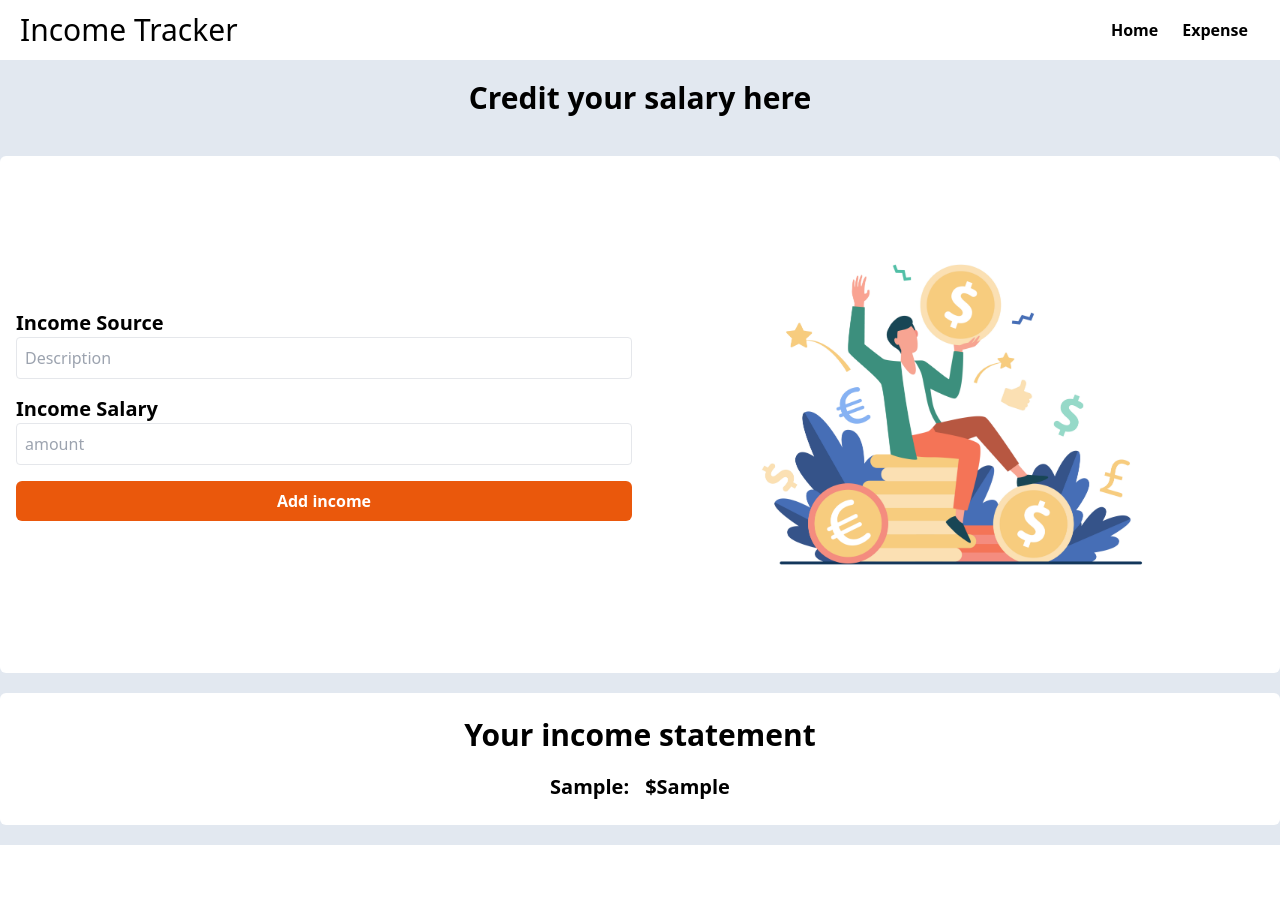
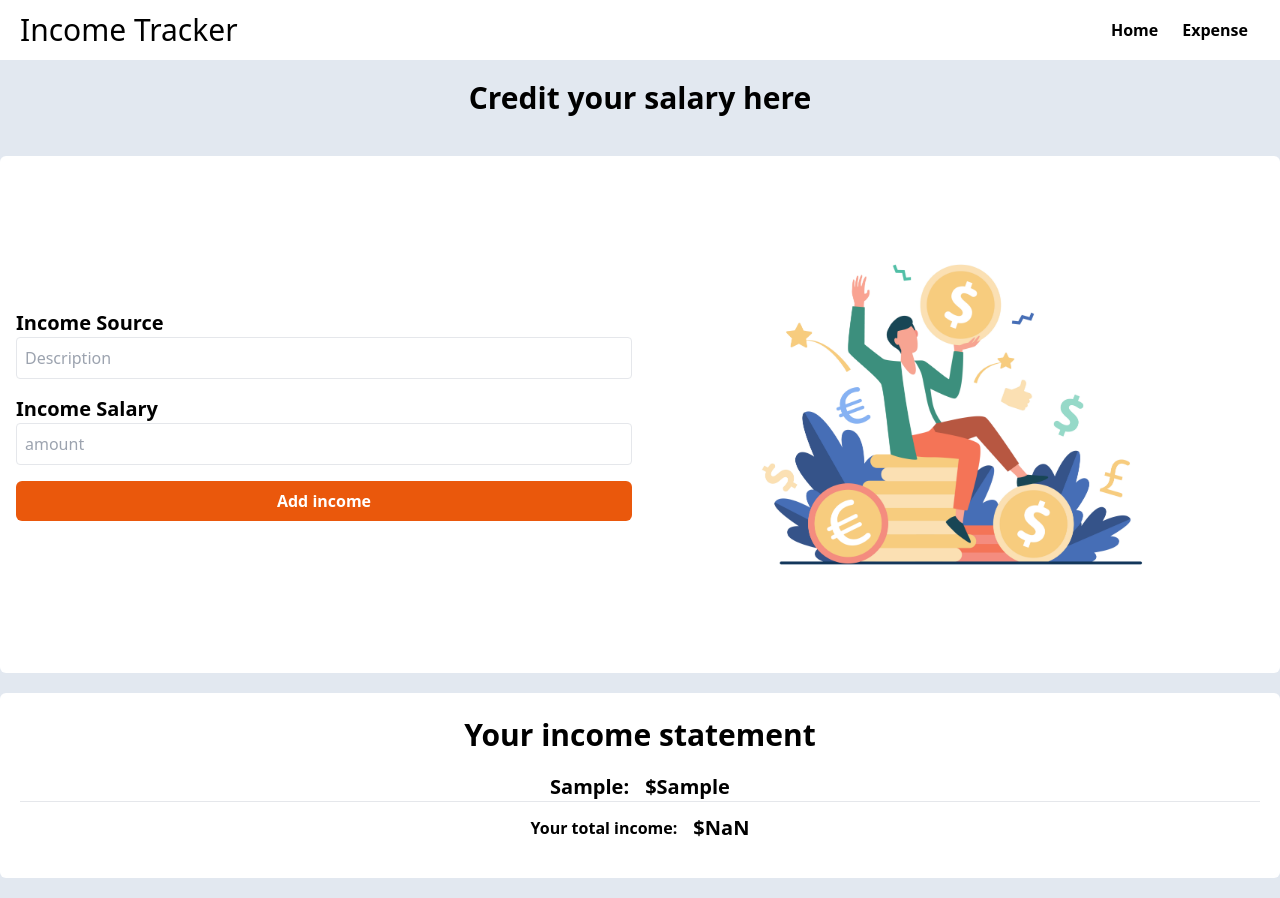
Before and after one commit to AbuRaihan1/sallery-tracking, a React (Create React App) app: page / in a window 1280 px wide. Both pictures are taken after typing "Sample", "Sample" into the empty fields and a click on the button "Add income". Before the commit the page ends 845 px from the top, so only its background shows below. Built offline with nearby package versions, Linux system fonts and the light colour scheme.

Commit message:
saved data in localstorage

```diff
--- a/src/Components/Income/Income.js
+++ b/src/Components/Income/Income.js
@@ -1,7 +1,10 @@
-import React, { useState } from "react";
+import React, { useEffect, useState } from "react";
 import incomeImg from "../../images/income.jpg";
 const Income = () => {
-  const [incomeData, setIncomeData] = useState([]);
+  //   const [incomeData, setIncomeData] = useState([]);
+  const [incomeData, setIncomeData] = useState(
+    JSON.parse(localStorage.getItem("incomeData")) || []
+  );
 
   const submitIncomeHandler = (e) => {
     e.preventDefault();
@@ -17,6 +20,27 @@ const Income = () => {
     form.reset();
   };
 
+  // Function to calculate the total salary
+  const calculateTotalSalary = () => {
+    let totalSalary = 0;
+    incomeData.forEach((income) => {
+      totalSalary += Number(income.salary);
+    });
+    return totalSalary;
+  };
+
+  // keep data in localstorage for accessibility
+  useEffect(() => {
+    localStorage.setItem("incomeData", JSON.stringify(incomeData));
+  }, [incomeData]);
+
+  // get data from localstorage for showing in website
+  useEffect(() => {
+    const storedIncomeData = JSON.parse(localStorage.getItem("incomeData"));
+    if (storedIncomeData) {
+      setIncomeData(storedIncomeData);
+    }
+  }, []);
   return (
     <div className="container m-auto">
       <h2 className="text-3xl text-center py-5 font-bold">
@@ -83,6 +107,15 @@ const Income = () => {
             ))}
           </div>
         )}
+        <hr />
+        <div className="m-auto text-center">
+          {incomeData.length > 0 && (
+            <div className="flex justify-center items-center gap-4 py-3">
+              <h2 className="font-bold"> Your total income:</h2>
+              <p className="font-bold text-xl">${calculateTotalSalary()}</p>
+            </div>
+          )}
+        </div>
       </div>
     </div>
   );
```
